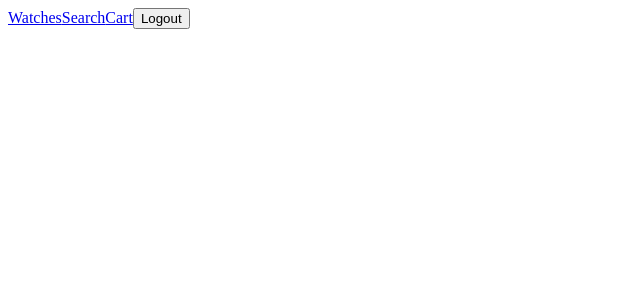
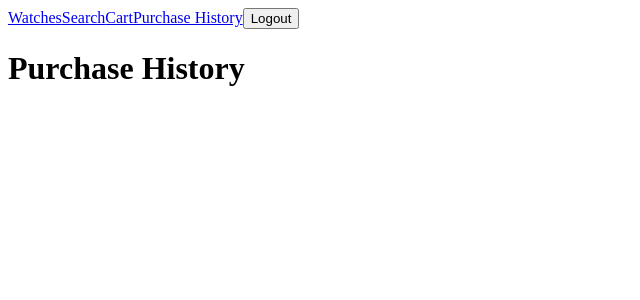
Before and after one commit to igachev/WatchShop-React, a React (Create React App) app in the folder client/: page /users/purchaseHistory in a window 1280 px wide. Shown: the top 300 px of the page, without its empty margins (0-640 px from the left). Built offline with nearby package versions, Linux system fonts and the light colour scheme; sample sign-in values are in the browser's storage.

Commit message:
added route purchaseHistory for logged in users

```diff
--- a/client/src/App.js
+++ b/client/src/App.js
@@ -15,6 +15,7 @@
 const EditWatch = lazy(() => import('./pages/EditWatch/EditWatch'))
 const SearchWatches = lazy(() => import('./pages/SearchWatches/SearchWatches'))
 const UserCart = lazy(() => import('./pages/UserCart/UserCart'))
+const UserPurchaseHistory = lazy(() => import('./pages/UserPurchaseHistory/UserPurchaseHistory'))
 
 function App(props) {
 
@@ -34,6 +35,7 @@
   <Route path='/users/register' element={<Register />} />
   <Route path='/users/login' element={<Login />} />
   <Route path='/users/cart' element={<UserCart />} />
+  <Route path='/users/purchaseHistory' element={<UserPurchaseHistory />} />
 </Routes>
 
   return (
--- a/client/src/components/Header/Header.js
+++ b/client/src/components/Header/Header.js
@@ -38,6 +38,7 @@
     {props.isAuthenticated && (
         <>
         <Link to='/users/cart'>Cart</Link>
+        <Link to='/users/purchaseHistory'>Purchase History</Link>
         <button onClick={onLogout}>Logout</button>
         </>
     )}
--- /dev/null
+++ b/client/src/pages/UserPurchaseHistory/UserPurchaseHistory.js
@@ -0,0 +1,11 @@
+function UserPurchaseHistory(props) {
+
+    return (
+        <div>
+            <h1>Purchase History</h1>
+        </div>
+    )
+}
+
+
+export default UserPurchaseHistory
```
